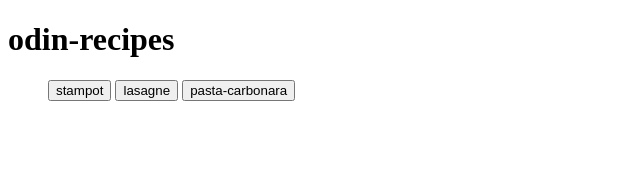
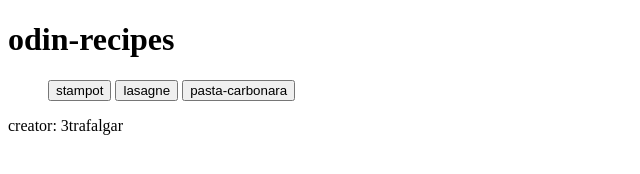
Before and after one commit to 3trafalgar/odin-recipes, a plain HTML site: page index.html in a window 1280 px wide. Shown: the whole page, without its empty margins (0-640 px from the left). Drawn offline with Linux system fonts and the light colour scheme.

Commit message:
add creators name

```diff
--- a/index.html
+++ b/index.html
@@ -14,4 +14,7 @@
     <il><a href="./recipes/pasta-carbonara.html"><button>pasta-carbonara</button></a></il>
 </ul>
 </body>
+<footer>
+    <P> creator: 3trafalgar</P>
+</footer>
 </html>
```
Also changed, not shown: recipes/lasagne.html (+3 -0 lines), recipes/pasta-carbonara.html (+3 -0 lines), recipes/stampot.html (+3 -0 lines).
